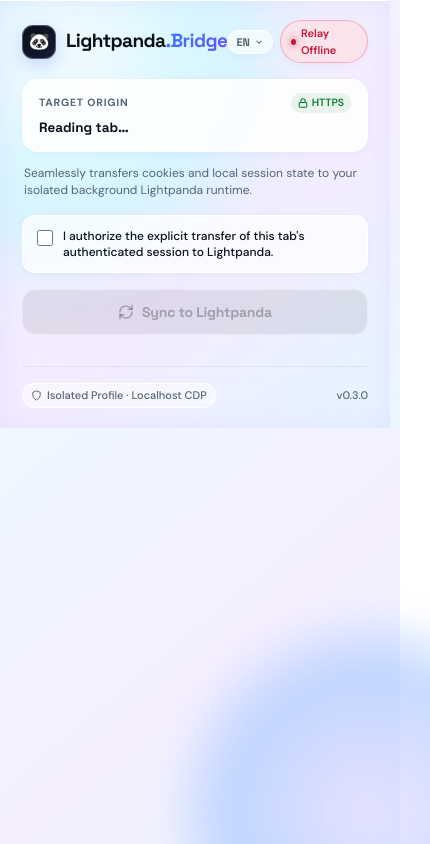
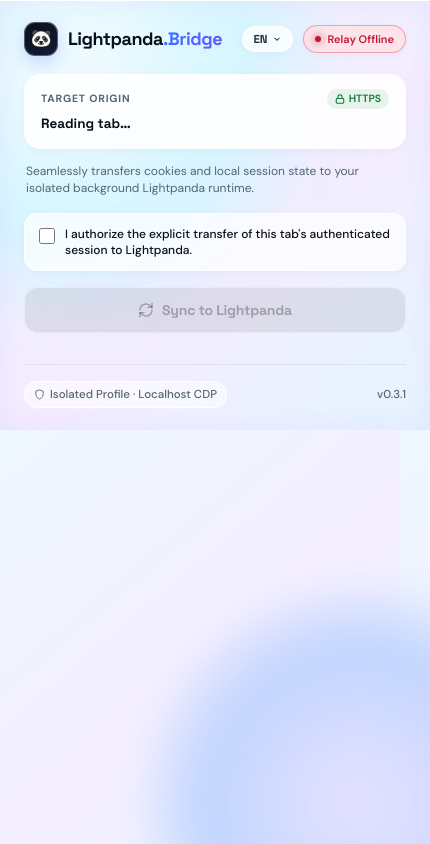
Before and after one commit to Raknaos/lightpanda-session-bridge, a browser extension: page extension/popup.html in a window 400 px wide. Shown: the whole page, 430 px wide, since content can reach past the window. Drawn offline with Linux system fonts and the light colour scheme; no server answers.

Commit message:
fix(ui): widen popup to 430px to guarantee single-line status badge and fix __Host- cookie domain RFC compliance

```diff
--- a/extension/popup.html
+++ b/extension/popup.html
@@ -23,7 +23,7 @@
       --danger: #e11d48;
       --glass-alpha: 0.85;
       --glass-surface: rgba(255, 255, 255, 0.72);
-      --glass-card: rgba(255, 255, 255, 0.84);
+      --glass-card: rgba(255, 255, 255, 0.86);
       --edge: rgba(255, 255, 255, 0.9);
       --edge-subtle: rgba(255, 255, 255, 0.6);
       --shadow-sm: 0 2px 8px rgba(15, 25, 65, 0.04);
@@ -38,7 +38,7 @@
     }
 
     body {
-      width: 390px;
+      width: 430px;
       margin: 0;
       color: var(--ink);
       font: 13.5px/1.5 'DM Sans', -apple-system, BlinkMacSystemFont, "Segoe UI", Roboto, sans-serif;
@@ -49,39 +49,39 @@
       user-select: none;
     }
 
-    /* Quota Glass Ambient Light Spheres */
+    /* Quota Glass Ambient Halos */
     body::before {
       content: '';
       position: fixed;
       z-index: -1;
-      width: 440px;
-      height: 440px;
-      left: -150px;
-      top: -160px;
+      width: 480px;
+      height: 480px;
+      left: -160px;
+      top: -170px;
       border-radius: 50%;
       background: radial-gradient(circle, #ffffff 0%, #c8f7ff 50%, transparent 75%);
       opacity: 0.6;
-      filter: blur(14px);
+      filter: blur(16px);
       pointer-events: none;
     }
     body::after {
       content: '';
       position: fixed;
       z-index: -1;
-      width: 400px;
-      height: 400px;
-      right: -170px;
-      bottom: -170px;
+      width: 440px;
+      height: 440px;
+      right: -180px;
+      bottom: -180px;
       border-radius: 50%;
       background: radial-gradient(circle, #e2d9ff 0%, #a8c6ff 50%, transparent 75%);
       opacity: 0.65;
-      filter: blur(14px);
+      filter: blur(16px);
       pointer-events: none;
     }
 
     .app-shell {
-      padding: 20px 22px;
-      min-height: 390px;
+      padding: 22px 24px;
+      min-height: 400px;
       display: flex;
       flex-direction: column;
       box-shadow: inset 0 1px 0 rgba(255, 255, 255, 0.95), inset 0 0 28px rgba(190, 175, 255, 0.2);
@@ -89,17 +89,19 @@
       -webkit-backdrop-filter: blur(32px) saturate(140%);
     }
 
-    /* Header with Brand, Relay Status & Language Switcher */
+    /* Header Layout */
     .app-header {
       display: flex;
       align-items: center;
       justify-content: space-between;
-      margin-bottom: 16px;
+      gap: 16px;
+      margin-bottom: 18px;
     }
     .brand-wrap {
       display: flex;
       align-items: center;
       gap: 10px;
+      flex-shrink: 0;
     }
     .brand-mark {
       width: 34px;
@@ -115,11 +117,12 @@
     }
     .brand-title {
       font-family: 'Space Grotesk', sans-serif;
-      font-size: 19px;
+      font-size: 18px;
       font-weight: 700;
-      letter-spacing: -0.6px;
+      letter-spacing: -0.5px;
       color: var(--ink);
       line-height: 1.1;
+      white-space: nowrap;
     }
     .brand-dot {
       background: linear-gradient(135deg, var(--blue), var(--violet));
@@ -130,7 +133,8 @@
     .header-actions {
       display: flex;
       align-items: center;
-      gap: 7px;
+      gap: 10px;
+      flex-shrink: 0;
     }
 
     /* Language Switcher Pill */
@@ -140,29 +144,31 @@
     .lang-btn {
       display: inline-flex;
       align-items: center;
-      gap: 4px;
-      padding: 4px 8px;
+      gap: 5px;
+      padding: 5px 10px;
       border-radius: 99px;
       border: 1px solid var(--edge);
-      background: rgba(255, 255, 255, 0.65);
+      background: rgba(255, 255, 255, 0.75);
       font-family: 'Space Grotesk', sans-serif;
-      font-size: 11px;
+      font-size: 11.5px;
       font-weight: 700;
-      color: var(--soft);
+      color: var(--ink-secondary);
       cursor: pointer;
       box-shadow: var(--shadow-sm);
       transition: all 0.15s ease;
+      white-space: nowrap;
     }
     .lang-btn:hover {
       background: #ffffff;
       color: var(--ink);
+      box-shadow: 0 2px 10px rgba(84, 104, 255, 0.15);
     }
     .lang-dropdown {
       position: absolute;
       top: 100%;
       right: 0;
       margin-top: 6px;
-      width: 140px;
+      width: 145px;
       background: rgba(255, 255, 255, 0.95);
       backdrop-filter: blur(20px);
       -webkit-backdrop-filter: blur(20px);
@@ -203,28 +209,29 @@
       color: var(--violet);
     }
 
-    /* Relay Badge Pill */
+    /* Relay Badge - Single line guaranteed, spacious */
     .badge {
       font-size: 11px;
       font-weight: 600;
-      padding: 4px 10px;
+      padding: 5px 11px;
       border-radius: 99px;
       display: inline-flex;
       align-items: center;
-      gap: 5px;
+      gap: 6px;
       border: 1px solid var(--edge);
-      background: rgba(255, 255, 255, 0.7);
+      background: rgba(255, 255, 255, 0.75);
       box-shadow: var(--shadow-sm);
+      white-space: nowrap;
     }
     .badge.online {
       color: #0d7a36;
-      background: rgba(214, 255, 225, 0.75);
-      border-color: rgba(46, 160, 67, 0.28);
+      background: rgba(214, 255, 225, 0.8);
+      border-color: rgba(46, 160, 67, 0.35);
     }
     .badge.offline {
       color: #c51834;
-      background: rgba(255, 225, 230, 0.75);
-      border-color: rgba(225, 29, 72, 0.28);
+      background: rgba(255, 225, 230, 0.8);
+      border-color: rgba(225, 29, 72, 0.35);
     }
     .badge .dot {
       width: 6px;
@@ -232,15 +239,16 @@
       border-radius: 50%;
       background: currentColor;
       box-shadow: 0 0 8px currentColor;
+      flex-shrink: 0;
     }
 
-    /* Glass Target Card */
+    /* Target Origin Glass Card */
     .glass-card {
       background: var(--glass-card);
       border: 1px solid var(--edge);
       border-radius: 16px;
-      padding: 13px 16px;
-      margin-bottom: 13px;
+      padding: 14px 16px;
+      margin-bottom: 14px;
       box-shadow: var(--shadow-sm);
       position: relative;
     }
@@ -265,7 +273,7 @@
       font-weight: 600;
       color: #0d7a36;
       background: rgba(46, 160, 67, 0.1);
-      padding: 2px 7px;
+      padding: 2px 8px;
       border-radius: 99px;
     }
     .card-val {
@@ -284,7 +292,7 @@
       padding: 0 2px;
     }
 
-    /* Consent Card */
+    /* Consent Box */
     .consent-box {
       display: flex;
       align-items: flex-start;
@@ -299,7 +307,7 @@
       box-shadow: var(--shadow-sm);
     }
     .consent-box:hover {
-      background: rgba(255, 255, 255, 0.9);
+      background: rgba(255, 255, 255, 0.92);
       border-color: #ffffff;
       transform: translateY(-0.5px);
     }
@@ -365,7 +373,7 @@
       transition: all 0.15s ease;
     }
 
-    /* Refined Minimal Glass Footer */
+    /* Footer */
     .app-footer {
       margin-top: auto;
       padding-top: 16px;
@@ -373,7 +381,7 @@
       align-items: center;
       justify-content: space-between;
       border-top: 1px solid rgba(0, 0, 0, 0.06);
-      font-size: 11px;
+      font-size: 11.5px;
       color: var(--soft);
       font-weight: 500;
     }
@@ -381,8 +389,8 @@
       display: flex;
       align-items: center;
       gap: 5px;
-      background: rgba(255, 255, 255, 0.5);
-      padding: 3px 8px;
+      background: rgba(255, 255, 255, 0.55);
+      padding: 4px 9px;
       border-radius: 99px;
       border: 1px solid var(--edge);
     }
@@ -453,7 +461,7 @@
         <svg width="11" height="11" viewBox="0 0 24 24" fill="none" stroke="currentColor" stroke-width="2"><path d="M12 22s8-4 8-10V5l-8-3-8 3v7c0 6 8 10 8 10z"></path></svg>
         <span id="footer-secure-tag">Isolated Profile · Localhost CDP</span>
       </div>
-      <span>v0.3.0</span>
+      <span>v0.3.1</span>
     </footer>
   </div>
 
```
Also changed, not shown: 1 other file.
